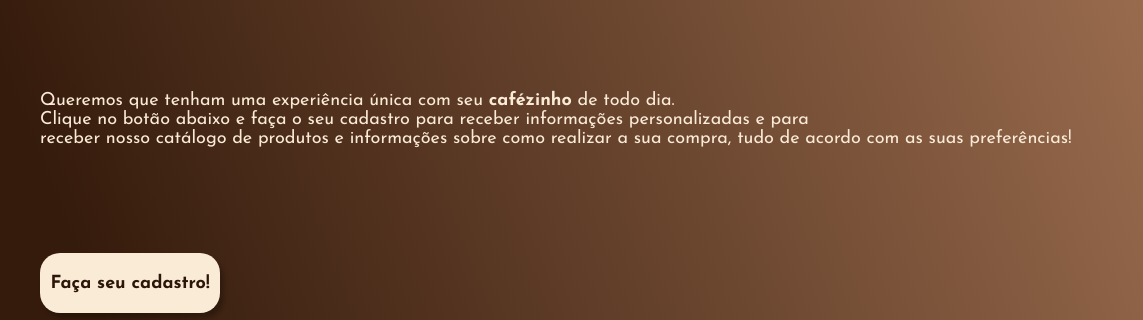
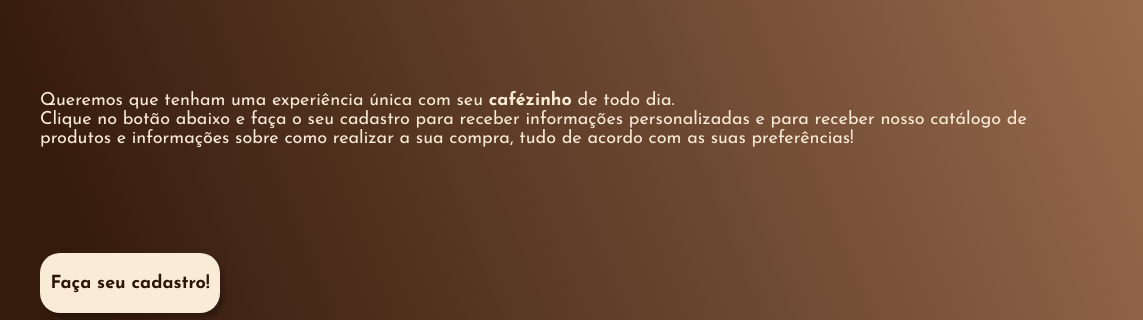
Before and after one commit to PatValdevino/Projeto-Rocky, a plain HTML site: page index.html in a window 1280 px wide. Shown: the part 355-675 px from the top of the page, 0-1143 px from the left. Drawn offline with Linux system fonts and the light colour scheme.

Commit message:
Atualização pelo vscode

```diff
--- a/index.html
+++ b/index.html
@@ -25,7 +25,7 @@
               <h1 class="cont-titulo">Pa・Coffee</h1>
               <h2 class=" cont-subtitulo">Queremos que tenham uma experiência única com seu <strong>cafézinho</strong> de todo dia.
               <p>Clique no botão abaixo e faça o seu cadastro para receber informações personalizadas e para
-              <p>receber nosso catálogo de produtos e informações sobre como realizar a sua compra, tudo de acordo com as suas preferências!</p></h2>
+              receber nosso catálogo de produtos e informações sobre como realizar a sua compra, tudo de acordo com as suas preferências!</p></h2>
               <a href="index4.html" target="_blank"><button class="cont-botao">Faça seu cadastro!</button></a>
 
             </div>
```
